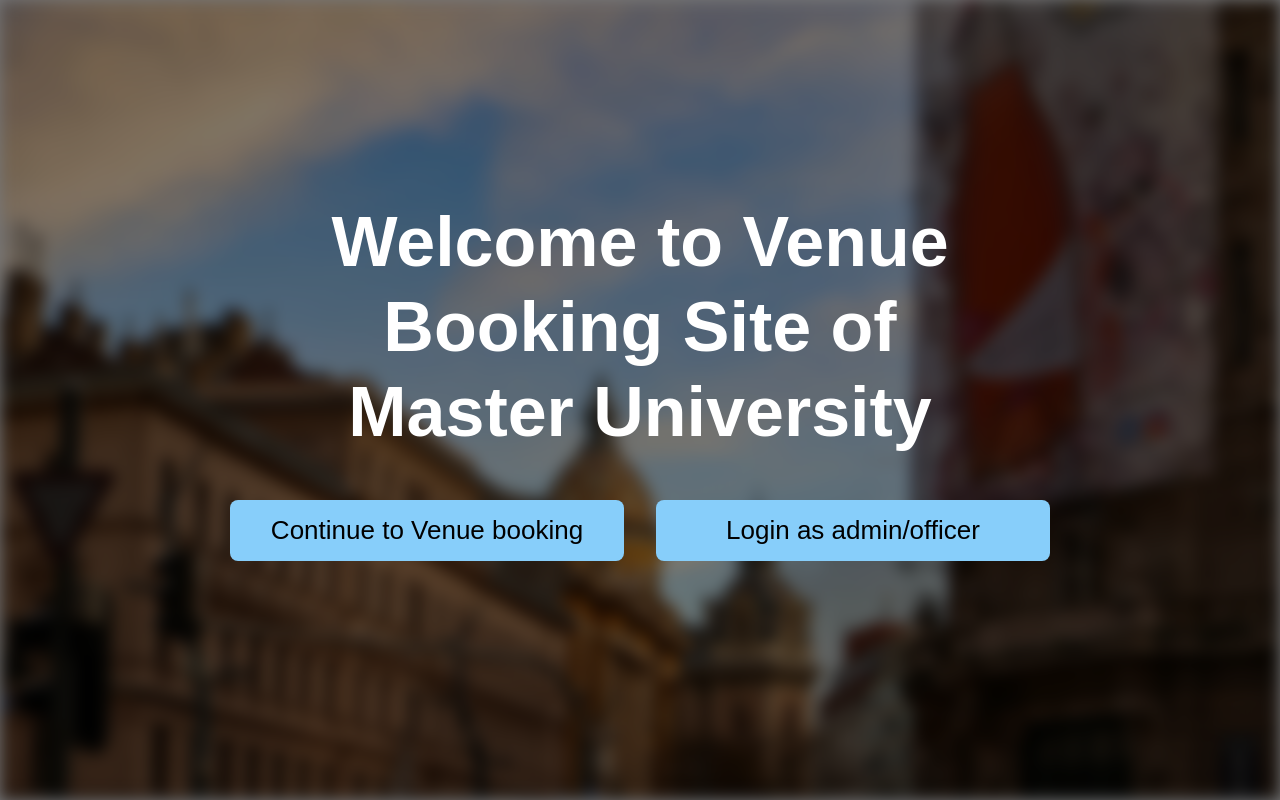
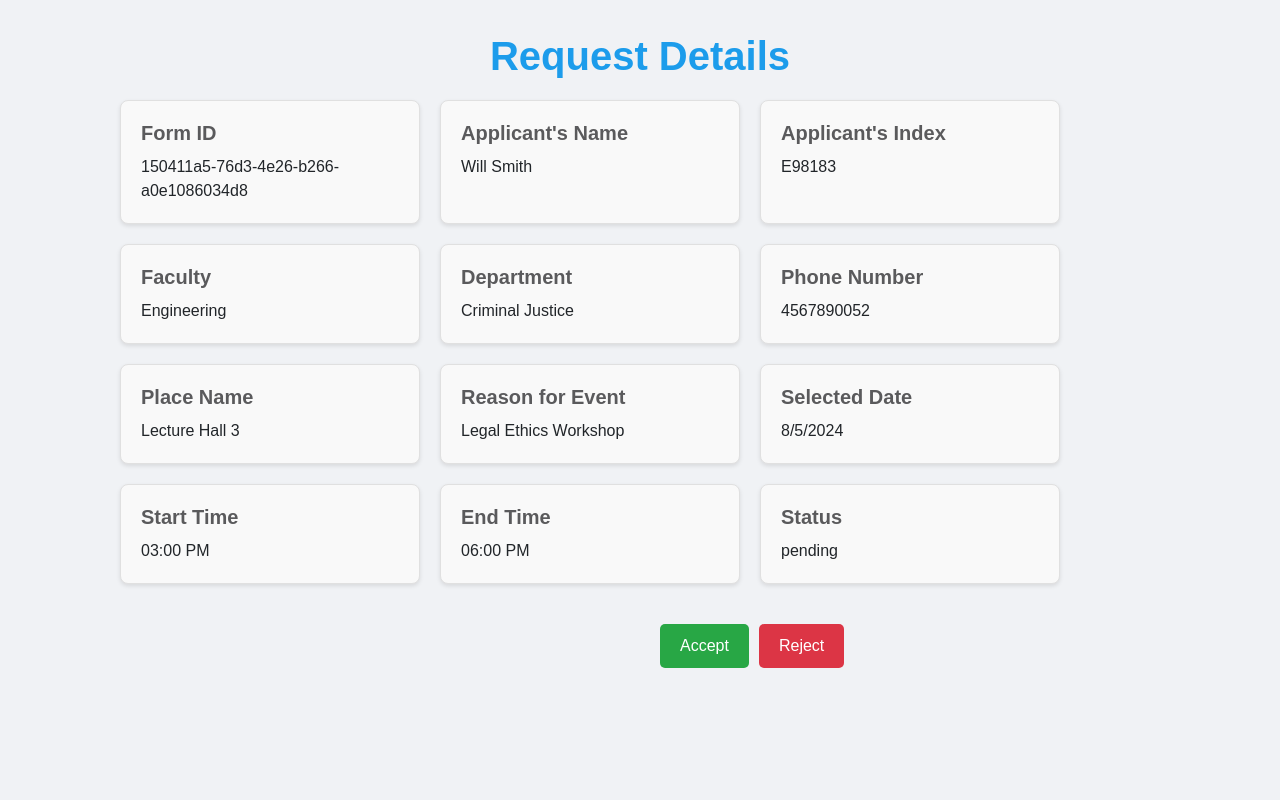
Before and after one commit to vinukaveesha/Event-Booking-System, a React (Create React App) app in the folder client/: page / in a window 1280 px wide. Built offline with nearby package versions, Linux system fonts and the light colour scheme.

Commit message:
pageDetailsWalfare page added

```diff
--- a/client/src/App.jsx
+++ b/client/src/App.jsx
@@ -11,12 +11,13 @@ import AfterSubmit from './Pages/PageAfterSubmitt';
 import VenueBooking from './Pages/PageVenueBooking';
 import PendingFormsEntry from './Pages/PendingForms/PagePendingForms.entry';
 import PendingForms from './Pages/PendingForms/PagePendingForms';
+import PageDetailsWelfare from './Pages/pageDetailsWelfare';
 
 function App() {
   return (
       <BrowserRouter>
       <Routes>
-        <Route path="/" element={<Welcome/>} />
+        <Route path="/" element={<PageDetailsWelfare/>} />
         <Route path="/login-page" element={<Login />} />
         <Route path="/after-submit" element={<AfterSubmit />} />
         <Route path="/venue-booking" element={<VenueBooking />} />
--- a/client/src/Components/Styles/PageVenueBooking.css
+++ b/client/src/Components/Styles/PageVenueBooking.css
@@ -20,6 +20,7 @@ body {
   font-family: Helvetica, sans-serif;
   box-shadow: 0 1px 3px rgba(0, 0, 0, 0.12), 0 1px 2px rgba(0, 0, 0, 0.24);
   transition: all 300ms;
+  cursor: pointer;
 }
 
 .article-card::after {
@@ -54,10 +55,11 @@ body {
   box-sizing: border-box;
   width: 100%;
   position: relative;
-  padding: 30px 20px 20px 20px;
+  padding-left: 20px;
   height: auto;
   bottom: 0;
-  top: 80px;
+  top: 120px;
+  background: none;
   z-index: 2; /* Ensure the content is above the overlay */
 }
 
--- /dev/null
+++ b/client/src/Components/Styles/pageDetailsWelfare.css
@@ -0,0 +1,94 @@
+body {
+  margin: 0;
+  font-family: Arial, sans-serif;
+}
+
+.event-details-container {
+  display: flex;
+  flex-direction: column;
+  align-items: center;
+  padding: 20px;
+  margin-top: -100px;
+}
+
+h1{
+  font-weight: bold;
+  color: #1c9ceb;
+}
+
+.cards-container {
+  display: flex;
+  flex-wrap: wrap;
+  gap: 20px;
+  margin-left: 100px;
+}
+
+.card {
+  background-color: #f9f9f9;
+  border: 1px solid #e0e0e0;
+  border-radius: 8px;
+  padding: 20px;
+  width: 300px;
+  box-shadow: 0 2px 4px rgba(0, 0, 0, 0.1);
+}
+
+.card h2 {
+  margin: 0 0 10px;
+  font-size: 20px;
+  font-weight: 600;
+  color: #5a5a5c;
+}
+
+.card p {
+  margin: 0;
+  font-size: 16px;
+
+
+}
+
+.status-card.accepted {
+  background-color: #d4edda;
+  border-color: #c3e6cb;
+  color: #155724;
+}
+
+.status-card.rejected {
+  background-color: #f8d7da;
+  border-color: #f5c6cb;
+  color: #721c24;
+}
+
+.action-buttons {
+  display: flex;
+  gap: 10px;
+}
+
+.accept-button {
+  background-color: #28a745;
+  color: white;
+  padding: 10px 20px;
+  border: none;
+  border-radius: 5px;
+  cursor: pointer;
+  margin-left: 540px;
+  margin-top: 20px;
+
+}
+
+.accept-button:hover {
+  background-color: #218838;
+}
+
+.reject-button {
+  background-color: #dc3545;
+  color: white;
+  padding: 10px 20px;
+  border: none;
+  border-radius: 5px;
+  cursor: pointer;
+  margin-top: 20px;
+}
+
+.reject-button:hover {
+  background-color: #c82333;
+}
--- /dev/null
+++ b/client/src/Pages/pageDetailsWelfare.jsx
@@ -0,0 +1,94 @@
+import React,{useState} from 'react';
+import '../Components/Styles/pageDetailsWelfare.css';
+
+const PageDetailsWelfare = () => {
+  const [status, setStatus] = useState('pending'); // Initial status is pending
+
+  const event = {
+    formId: '150411a5-76d3-4e26-b266-a0e1086034d8',
+    applicantName: 'Will Smith',
+    applicantIndex: 'E98183',
+    faculty: 'Engineering',
+    department: 'Criminal Justice',
+    phoneNumber: '4567890052',
+    placeName: 'Lecture Hall 3',
+    reasonForEvent: 'Legal Ethics Workshop',
+    selectedDate: '8/5/2024',
+    startTime: '03:00 PM',
+    endTime: '06:00 PM',
+    applicantEmail: 'johnsnow1@example.com'
+  };
+
+  const handleAccept = () => {
+    setStatus('accepted');
+  };
+
+  const handleReject = () => {
+    setStatus('rejected');
+  };
+
+  return (
+    <div className="event-details-container">
+      <h1>Request Details</h1>
+      <div className="cards-container">
+        <div className="card">
+          <h2>Form ID</h2>
+          <p>{event.formId}</p>
+        </div>
+        <div className="card">
+          <h2>Applicant's Name</h2>
+          <p>{event.applicantName}</p>
+        </div>
+        <div className="card">
+          <h2>Applicant's Index</h2>
+          <p>{event.applicantIndex}</p>
+        </div>
+        <div className="card">
+          <h2>Faculty</h2>
+          <p>{event.faculty}</p>
+        </div>
+        <div className="card">
+          <h2>Department</h2>
+          <p>{event.department}</p>
+        </div>
+        <div className="card">
+          <h2>Phone Number</h2>
+          <p>{event.phoneNumber}</p>
+        </div>
+        <div className="card">
+          <h2>Place Name</h2>
+          <p>{event.placeName}</p>
+        </div>
+        <div className="card">
+          <h2>Reason for Event</h2>
+          <p>{event.reasonForEvent}</p>
+        </div>
+        <div className="card">
+          <h2>Selected Date</h2>
+          <p>{event.selectedDate}</p>
+        </div>
+        <div className="card">
+          <h2>Start Time</h2>
+          <p>{event.startTime}</p>
+        </div>
+        <div className="card">
+          <h2>End Time</h2>
+          <p>{event.endTime}</p>
+        </div>
+        <div className={`card status-card ${status}`}>
+          <h2>Status</h2>
+          <p>{status}</p>
+        </div>
+        {status === 'pending' && (
+          <div className="action-buttons">
+            <button className="accept-button" onClick={handleAccept}>Accept</button>
+            <button className="reject-button" onClick={handleReject}>Reject</button>
+          </div>
+        )}
+      </div>
+    </div>
+  );
+};
+
+
+export default PageDetailsWelfare;
```
